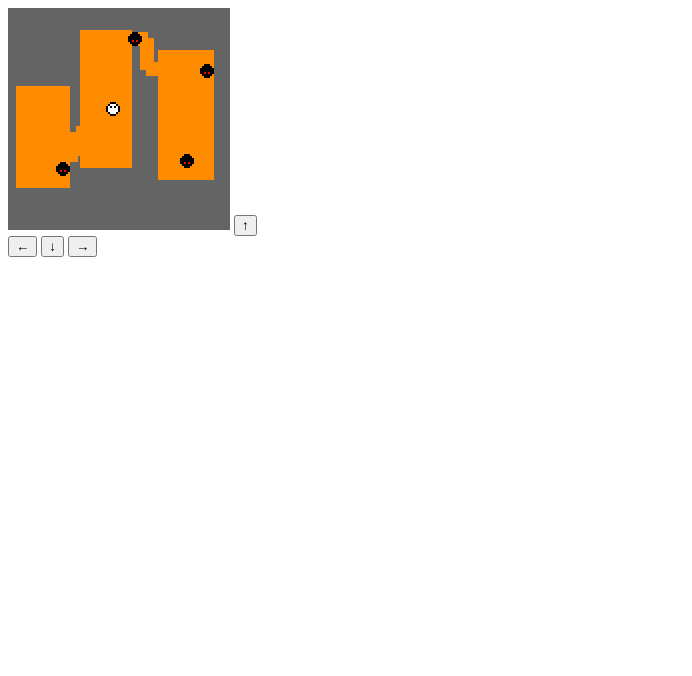
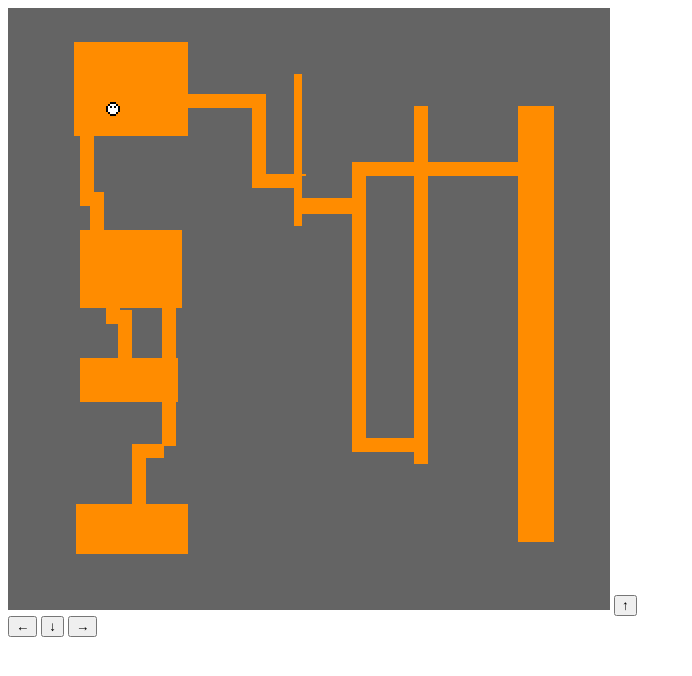
Before and after one commit to Mik39sch/js13kgames2020, a website built with webpack: page index.html in a window 1280 px wide. Shown: the whole page, without its empty margins (0-692 px from the left). Built offline with nearby package versions, Linux system fonts and the light colour scheme.

Commit message:
パフォーマンス改善

```diff
--- a/index.html
+++ b/index.html
@@ -10,7 +10,7 @@
         <button id="right">→</button>
         <script src="static/common.js"></script>
         <script src="static/const.js"></script>
-        <!-- <script type="module" src="js/app.js"></script> -->
-        <script type="module" src="dist/bundle.min.js"></script>
+        <script type="module" src="js/app.js"></script>
+        <!-- <script type="module" src="dist/bundle.min.js"></script> -->
     </body>
 </html>
--- a/js/CharacterWriter.js
+++ b/js/CharacterWriter.js
@@ -9,6 +9,8 @@ export default class CharacterWriter
 
         this.posY = 1;
         this.posX = 1;
+        this.prePosY = null;
+        this.prePosX = null;
 
         this.newDirection = null;
         this.currentDirection = direction;
--- a/js/Game.js
+++ b/js/Game.js
@@ -9,33 +9,34 @@ export default class Game
 
         this.stage = stage;
         this.currentFrame = JSON.parse(JSON.stringify(this.stage.mImageData));
+        this.stageFrame = {};
+        this.characterFrame = {};
+        this.preCharacterFrame = {};
+        this.currentFrame.forEach((frameRow, row) => {
+            frameRow.forEach((color, col) => {
+                if (!this.stageFrame[color]) {
+                    this.stageFrame[color] = [];
+                }
+                this.stageFrame[color].push([row, col]);
+                this.mCanvas.fillStyle = COLORS[color];
+                this.mCanvas.fillRect(col*PIXEL_SIZE, row*PIXEL_SIZE, PIXEL_SIZE, PIXEL_SIZE);
+            });
+        });
 
         this.player = new CharacterWriter('player', 'top');
         this.putCharacter(this.player);
 
         this.enemies = {};
 
-        for (let i=0;i<5;i++) {
-            this.enemies[i] = new CharacterWriter('enemy', 'down');
-            this.putCharacter(this.enemies[i]);
-        }
+        // for (let i=0;i<5;i++) {
+        //     this.enemies[i] = new CharacterWriter('enemy', 'down');
+        //     this.putCharacter(this.enemies[i]);
+        // }
 
         this.enemyMove = 5;
 
         window.addEventListener("keydown", this.keyDown.bind(this));
         window.addEventListener("keyup", this.keyUp.bind(this));
-        let self = this;
-        document.getElementById("up").onclick = function(
-          ) {self.player.newDirection = "up";};
-        document.getElementById("down").onclick = function(
-          ) {self.player.newDirection = "down";};
-        document.getElementById("left").onclick = function(
-          ) {self.player.newDirection = "left";};
-        document.getElementById("right").onclick = function(
-          ) {self.player.newDirection = "right";};
-
-
-        this.currentFrame = JSON.parse(JSON.stringify(this.stage.mImageData));
     }
 
     playing(timestamp)
@@ -48,24 +49,26 @@ export default class Game
 
         // プレイヤーの動作
         this.currentFrame = JSON.parse(JSON.stringify(this.stage.mImageData));
+        this.characterFrame = {};
+        this.preCharacterFrame = {};
         this.moveCharacter(this.player);
 
-        // 敵の動作
-        for (let i=0; i<Object.keys(this.enemies).length; i++) {
-            this.enemies[i].newDirection = null;
-            if (this.enemyMove === 0) {
-                let constDirection = [null, 'top', 'down', 'right', 'left'];
-                this.enemies[i].newDirection = constDirection[getRandomInt(0, 4)];
-            }
-            this.moveCharacter(this.enemies[i]);
-        }
+        // // 敵の動作
+        // for (let i=0; i<Object.keys(this.enemies).length; i++) {
+        //     this.enemies[i].newDirection = null;
+        //     if (this.enemyMove === 0) {
+        //         let constDirection = [null, 'top', 'down', 'right', 'left'];
+        //         this.enemies[i].newDirection = constDirection[getRandomInt(0, 4)];
+        //     }
+        //     this.moveCharacter(this.enemies[i]);
+        // }
 
-        if (this.enemyMove === 0) {
-            this.enemyMove = 5;
-        } else {
-            this.enemyMove--;
-        }
-        this.checkHitEnemies();
+        // if (this.enemyMove === 0) {
+        //     this.enemyMove = 5;
+        // } else {
+        //     this.enemyMove--;
+        // }
+        // this.checkHitEnemies();
 
         this.draw();
         this.prevTimestamp = timestamp;
@@ -124,15 +127,14 @@ export default class Game
 
     moveCharacter(character)
     {
+        let prePosX = character.posX;
+        let prePosY = character.posY;
         if (null !== character.newDirection) {
             if (character.currentDirection !== character.newDirection) {
                 const turnCount = character.directionConst[character.currentDirection][character.newDirection];
                 character.currentDirection = character.newDirection;
                 if (turnCount > 0) for (let i=0; i<turnCount;i++) character.turn();
             }
-
-            let prePosX = character.posX;
-            let prePosY = character.posY;
             switch (character.newDirection) {
                 case 'top':
                     character.posY--;
@@ -167,6 +169,16 @@ export default class Game
                 if ('F' === color) {
                     color = this.currentFrame[currentPosY][currentPosX];
                 }
+                if (!this.characterFrame[color]) {
+                    this.characterFrame[color] = [];
+                }
+                this.characterFrame[color].push([currentPosY, currentPosX]);
+
+                let stageColor = this.currentFrame[prePosY+row][prePosX+col];
+                if (!this.preCharacterFrame[stageColor]) {
+                    this.preCharacterFrame[stageColor] = [];
+                }
+                this.preCharacterFrame[stageColor].push([prePosY+row, prePosX+col]);
                 this.currentFrame[currentPosY][currentPosX] = color;
             }
         }
@@ -208,7 +220,7 @@ export default class Game
                                 this.player.posY + row === this.enemies[enemyCount].posY + eRow &&
                                 this.player.posX + col === this.enemies[enemyCount].posX + eCol
                             ) {
-                                alert('hit!');
+                                // alert('hit!');
                                 this.player.newDirection = null;
                                 this.putCharacter(this.player);
                                 return true;
@@ -223,11 +235,30 @@ export default class Game
 
     draw()
     {
-        for (let row = 0; row < this.currentFrame.length; row++) {
-            for (let col = 0; col < this.currentFrame[row].length; col++) {
-                this.mCanvas.fillStyle = COLORS[this.currentFrame[row][col]];
-                this.mCanvas.fillRect(col*PIXEL_SIZE, row*PIXEL_SIZE, PIXEL_SIZE, PIXEL_SIZE);
-            }
-        }
+        // Object.keys(this.stageFrame).forEach(color => {
+        //     this.mCanvas.fillStyle = COLORS[color];
+        //     this.stageFrame[color].forEach(pos => {
+        //         this.mCanvas.fillRect(pos[1]*PIXEL_SIZE, pos[0]*PIXEL_SIZE, PIXEL_SIZE, PIXEL_SIZE);
+        //     })
+        // });
+
+        Object.keys(this.preCharacterFrame).forEach(color => {
+            this.mCanvas.fillStyle = COLORS[color];
+            this.preCharacterFrame[color].forEach(pos => {
+                this.mCanvas.fillRect(pos[1]*PIXEL_SIZE, pos[0]*PIXEL_SIZE, PIXEL_SIZE, PIXEL_SIZE);
+            });
+        });
+        Object.keys(this.characterFrame).forEach(color => {
+            this.mCanvas.fillStyle = COLORS[color];
+            this.characterFrame[color].forEach(pos => {
+                this.mCanvas.fillRect(pos[1]*PIXEL_SIZE, pos[0]*PIXEL_SIZE, PIXEL_SIZE, PIXEL_SIZE);
+            });
+        });
+        // this.currentFrame.forEach((frameRow, row) => {
+        //     frameRow.forEach((frameCell, col) => {
+        //         this.mCanvas.fillStyle = COLORS[frameCell];
+        //         this.mCanvas.fillRect(col*PIXEL_SIZE, row*PIXEL_SIZE, PIXEL_SIZE, PIXEL_SIZE);
+        //     });
+        // });
     }
 }
--- a/js/StageWriter.js
+++ b/js/StageWriter.js
@@ -2,18 +2,20 @@ export default class StageWriter
 {
     constructor()
     {
-        this.pathWidth = CHARACTER_DATA.player.length+1;
-
-        let size = getRandomInt(100, 200);
-        if (getRandomInt(0,100) % 2 === 0) {
+        let size = getRandomInt(300, 300);
+        if (getRandomInt(0,0) % 2 === 0) {
             this.createMazeAsTorneko(size, size);
         } else {
             this.createMaze(size, size);
         }
-
-
         this.stageHeight = this.mImageData.length * PIXEL_SIZE;
         this.stageWidth = this.mImageData[0].length * PIXEL_SIZE;
+    }
+
+    setImageData(y, x, val) {
+        if (this.mImageData[y] && this.mImageData[y][x]) {
+            this.mImageData[y][x] = val;
+        }
     }
 
     addRect(minX, minY, maxX, maxY) {
@@ -46,12 +48,12 @@ export default class StageWriter
         ) return;
 
         let child = this.addRect(parent.minX, parent.minY, parent.maxX, parent.maxY);
-        if (!parent.doneY) {
+        if (0 === getRandomInt(0,2)) {
             let sp = getRandomInt(parent.minY + MINIMUM_ROOM_SIZE, parent.maxY - MINIMUM_ROOM_SIZE);
             parent.maxY = sp;
             child.minY = sp;
             this.addPath("h", parent, child);
-        } else if (!parent.doneX) {
+        } else {
             let sp = getRandomInt(parent.minX + MINIMUM_ROOM_SIZE, parent.maxX - MINIMUM_ROOM_SIZE);
             parent.maxX = sp;
             child.minX = sp;
@@ -63,14 +65,13 @@ export default class StageWriter
 
     makeRoom()
     {
-        for (let rectIdx=0;rectIdx<this.rectList.length;rectIdx++) {
-            const rect = this.rectList[rectIdx];
+        this.rectList.map(rect => {
             let w = getRandomInt(MINIMUM_ROOM_SIZE, rect.maxX - rect.minX - (ROOM_MARGIN * 2) + 1);
             let h = getRandomInt(MINIMUM_ROOM_SIZE, rect.maxY - rect.minY - (ROOM_MARGIN * 2) + 1);
             let x = getRandomInt(rect.minX + ROOM_MARGIN, rect.maxX - ROOM_MARGIN - w + 1);
             let y = getRandomInt(rect.minY + ROOM_MARGIN, rect.maxY - ROOM_MARGIN - h + 1);
             rect.room = this.addRoom(x, y, x + w, y + h);
-        }
+        });
     }
 
     line(x0, y0, x1, y1)
@@ -79,8 +80,6 @@ export default class StageWriter
             max_x = Math.max(x0, x1),
             min_y = Math.min(y0, y1),
             max_y = Math.max(y0, y1);
-        // g_assert((min_x >= 0) && (max_x < width) && (min_y >= 0) && (max_y < height));
-
         for (let i = min_x; i <= max_x; i++) {
             let index0, index1;
             if ((x0 <= x1) && (y0 >= y1)) {
@@ -92,33 +91,25 @@ export default class StageWriter
             } else if ((x0 <= x1) && (y0 < y1)) {
                 index0 = i, index1 = max_y;
             }
-            this.mImageData[index0][index1] = '0';
-            this.mImageData[index0][index1+1] = '0';
-            this.mImageData[index0][index1+2] = '0';
-            this.mImageData[index0][index1+3] = '0';
-            this.mImageData[index0][index1-1] = '0';
-            this.mImageData[index0][index1-2] = '0';
-            this.mImageData[index0][index1-3] = '0';
+            for (let j=0;j<CHARACTER_SIZE-1;j++) {
+                this.setImageData(index0, index1+j, '0');
+            }
         }
 
-        for (let j = min_y; j <= max_y; j++) {
+        for (let i = min_y; i <= max_y; i++) {
             let index0, index1;
             if ((x0 <= x1) && (y0 >= y1)) {
-                index0 = max_x, index1 = j;
+                index0 = max_x, index1 = i;
             } else if ((x0 > x1) && (y0 > y1)) {
-                index0 = max_x, index1 = j;
+                index0 = max_x, index1 = i;
             } else if ((x0 > x1) && (y0 <= y1)) {
-                index0 = min_x, index1 = j;
+                index0 = min_x, index1 = i;
             } else if ((x0 <= x1) && (y0 < y1)) {
-                index0 = min_x, index1 = j;
+                index0 = min_x, index1 = i;
             }
-            this.mImageData[index0][index1] = '0';
-            this.mImageData[index0+1][index1] = '0';
-            this.mImageData[index0+2][index1] = '0';
-            this.mImageData[index0+3][index1] = '0';
-            this.mImageData[index0-1][index1] = '0';
-            this.mImageData[index0-2][index1] = '0';
-            this.mImageData[index0-3][index1] = '0';
+            for (let j=0;j<CHARACTER_SIZE-1;j++) {
+                this.setImageData(index0+j, index1, '0');
+            }
         }
     }
 
@@ -141,13 +132,13 @@ export default class StageWriter
             const room = this.roomList[roomIdx];
             for (let i = room.minX; i <= room.maxX; i++) {
                 for (let j = room.minY; j <= room.maxY; j++) {
-                    this.mImageData[i][j] = '0';
+                    this.setImageData(i, j, '0');
                 }
             }
-            for (let i = room.minX, j = room.minY; i <= room.maxX; i++) this.mImageData[i][j] = 'A';
-            for (let i = room.minX, j = room.maxY; i <= room.maxX; i++) this.mImageData[i][j] = 'A';
-            for (let i = room.minX, j = room.minY; j <= room.maxY; j++) this.mImageData[i][j] = 'A';
-            for (let i = room.maxX, j = room.minY; j <= room.maxY; j++) this.mImageData[i][j] = 'A';
+            for (let i = room.minX, j = room.minY; i <= room.maxX; i++) this.setImageData(i, j, 'A');;
+            for (let i = room.minX, j = room.maxY; i <= room.maxX; i++) this.setImageData(i, j, 'A');;
+            for (let i = room.minX, j = room.minY; j <= room.maxY; j++) this.setImageData(i, j, 'A');;
+            for (let i = room.maxX, j = room.minY; j <= room.maxY; j++) this.setImageData(i, j, 'A');;
         }
 
         // 通路描画
@@ -156,20 +147,20 @@ export default class StageWriter
             let c0x, c0y, c1x, c1y;
             switch (path.direction) {
                 case 'w':
-                    // g_assert(path.rect0.maxX == path.rect1.minX);
                     c0x = path.rect0.maxX,
-                    c0y = getRandomInt(path.rect0.room.minY + 1, path.rect0.room.maxY),
+                    c0y = getRandomInt(path.rect0.room.minY + 1, path.rect0.room.maxY-CHARACTER_SIZE),
                     c1x = path.rect1.minX,
-                    c1y = getRandomInt(path.rect1.room.minY + 1, path.rect1.room.maxY);
+                    c1y = getRandomInt(path.rect1.room.minY + 1, path.rect1.room.maxY-CHARACTER_SIZE);
+                    // c0y = path.rect0.room.maxY-CHARACTER_SIZE+1;
+                    // c1y = path.rect0.room.maxY-CHARACTER_SIZE+1;
                     this.line(c0x, c0y, c1x, c1y);
                     this.line(path.rect0.room.maxX, c0y, c0x, c0y);
                     this.line(path.rect1.room.minX, c1y, c1x, c1y);
                     break;
                 case 'h':
-                    // g_assert(path.rect0.maxY == path.rect1.minY);
-                    c0x = getRandomInt(path.rect0.room.minX + 1, path.rect0.room.maxX),
+                    c0x = getRandomInt(path.rect0.room.minX + 1, path.rect0.room.maxX-CHARACTER_SIZE),
                     c0y = path.rect0.maxY,
-                    c1x = getRandomInt(path.rect1.room.minX + 1, path.rect1.room.maxX),
+                    c1x = getRandomInt(path.rect1.room.minX + 1, path.rect1.room.maxX-CHARACTER_SIZE),
                     c1y = path.rect1.minY;
                     this.line(c0x, c0y, c1x, c1y);
                     this.line(c0x, path.rect0.room.maxY, c0x, c0y);
@@ -183,8 +174,8 @@ export default class StageWriter
     createMaze(width, height)
     {
         // 奇数である必要がある
-        if (0 !== width % this.pathWidth) width += (this.pathWidth - 1 - width % this.pathWidth);
-        if (0 !== height % this.pathWidth) height += (this.pathWidth - 1 - height % this.pathWidth);
+        if (0 !== width % CHARACTER_SIZE) width += (CHARACTER_SIZE - 1 - width % CHARACTER_SIZE);
+        if (0 !== height % CHARACTER_SIZE) height += (CHARACTER_SIZE - 1 - height % CHARACTER_SIZE);
 
         this.mImageData = [];
         // 外壁
@@ -192,20 +183,20 @@ export default class StageWriter
             this.mImageData[x] = [];
             for(let y=0;y<height+2;y++) {
                 if (0 === x || 0 === y || x === width+1 || y === height+1) {
-                    this.mImageData[x][y] = 'A';
+                    this.setImageData(x, y, 'A');
                 } else {
-                    this.mImageData[x][y] = '0';
+                    this.setImageData(x, y, '0');
                 }
             }
         }
         // 棒倒し
-        for (let x=this.pathWidth;x<width;x+=this.pathWidth) {
-            for(let y=this.pathWidth;y<height;y+=this.pathWidth) {
-                this.mImageData[x][y] = 'A';
+        for (let x=CHARACTER_SIZE;x<width;x+=CHARACTER_SIZE) {
+            for(let y=CHARACTER_SIZE;y<height;y+=CHARACTER_SIZE) {
+                this.setImageData(x, y, 'A');
                 while(true) {
                     let direction;
                     let max = 3;
-                    if (this.pathWidth === y) {
+                    if (CHARACTER_SIZE === y) {
                         max = 2;
                     }
                     direction = getRandomInt(0, max);
@@ -229,8 +220,8 @@ export default class StageWriter
                             break;
                     }
                     if (this.mImageData[wallX][wallY] != 'A') {
-                        this.mImageData[wallX][wallY] = 'A';
-                        for (let i=0;i<this.pathWidth-1;i++) {
+                        this.setImageData(wallX, wallY, 'A');
+                        for (let i=0;i<CHARACTER_SIZE-1;i++) {
                             switch (direction) {
                                 case 0:     // 右
                                     wallX++;
@@ -247,7 +238,7 @@ export default class StageWriter
                                 default:
                                     break;
                             }
-                            this.mImageData[wallX][wallY] = 'A';
+                            this.setImageData(wallX, wallY, 'A');
                         }
                         break;
                     }
--- a/static/const.js
+++ b/static/const.js
@@ -4,8 +4,8 @@ const BK_COLOR = rgb(255, 140, 0);
 const FPS = 30;
 const FRAME_TIME = 1 / FPS;;
 
-const MINIMUM_ROOM_SIZE = 30;
-const ROOM_MARGIN = 8;
+const MINIMUM_ROOM_SIZE = 50;
+const ROOM_MARGIN = 32;
 
 const COLORS = {
     '0': BK_COLOR,
@@ -41,3 +41,5 @@ const CHARACTER_DATA = {
         ['F','F','2','2','2','F','F'],
     ],
 };
+
+const CHARACTER_SIZE = CHARACTER_DATA.player.length+1;
```
